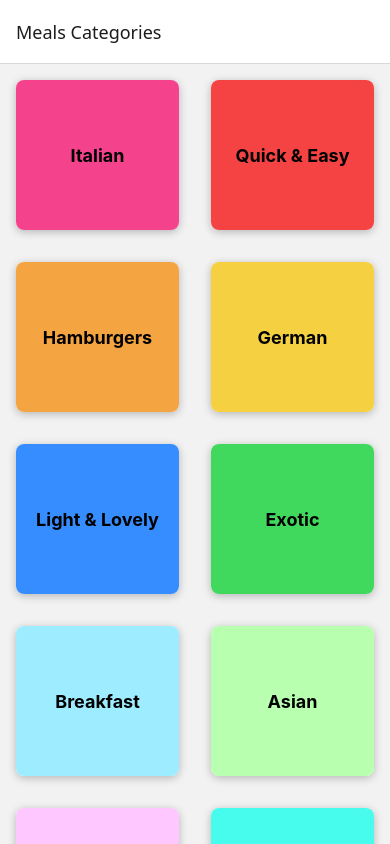
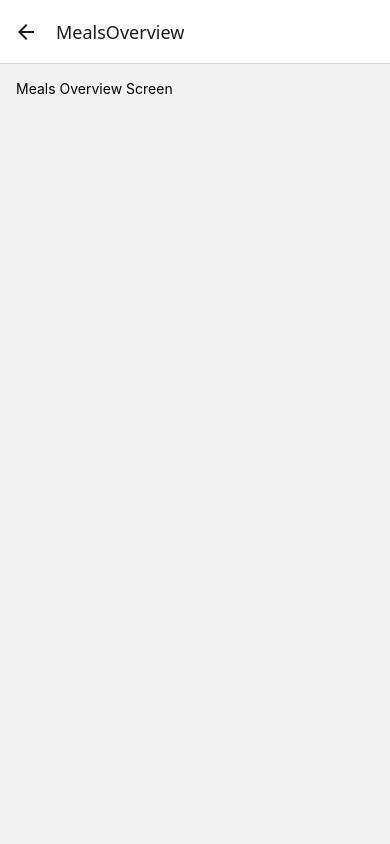
Before and after one commit to immanuelmathari/SpaceKitchenDemo, a React Native app: screen /MealsOverview in a window 390 px wide. Built offline with nearby package versions, Linux system fonts and the light colour scheme.

Commit message:
6.96 Implemeting Navigation Between Two Screens 21/02

```diff
--- a/App.js
+++ b/App.js
@@ -3,6 +3,7 @@
 import CategoriesScreen from './screens/CategoriesScreen';
 import { NavigationContainer } from '@react-navigation/native';
 import { createNativeStackNavigator } from '@react-navigation/native-stack';
+import MealsOverviewScreen  from './screens/MealsOverviewScreen';
 
 
 // we create a stack of screens
@@ -15,7 +16,8 @@
     <NavigationContainer>
       <Stack.Navigator>
         {/* we will register a screen that that will be managed by this navigator */}
-        <Stack.Screen name="Meals Categories" component={CategoriesScreen} />
+        <Stack.Screen name="MealsCategories" component={CategoriesScreen} />
+        <Stack.Screen name="MealsOverview" component={MealsOverviewScreen} />
       </Stack.Navigator>
       {/* <CategoriesScreen /> */}
     </NavigationContainer>
--- a/components/CategoryGridTile.js
+++ b/components/CategoryGridTile.js
@@ -1,11 +1,11 @@
 import { Platform, Pressable, StyleSheet, Text, View } from "react-native";
 
-function CategoryGridTile({title, color})
+function CategoryGridTile({title, color, onPress})
 {
     return (
         // <View style={[styles.gridItem,  {backgroundColor: color}]}>
         <View style={styles.gridItem}>
-            <Pressable android_ripple={{color: '#ccc'}} style={({ pressed }) => [styles.buttonContainer, pressed ? styles.buttonPressed : null]}>
+            <Pressable android_ripple={{color: '#ccc'}} style={({ pressed }) => [styles.buttonContainer, pressed ? styles.buttonPressed : null]} onPress={onPress}>
                 <View style={[styles.innerContainer, {backgroundColor: color}]}>
                     <Text style={styles.title}>{title}</Text>
                 </View>
--- a/screens/CategoriesScreen.js
+++ b/screens/CategoriesScreen.js
@@ -2,15 +2,21 @@
 import { CATEGORIES } from "../data/dummy-data";
 import CategoryGridTile from "../components/CategoryGridTile";
 
-function renderCategoryItem(itemData)
+
+
+function CategoriesScreen({ navigation })
 {
+    function renderCategoryItem(itemData)
+{
+        function pressHandler(itemData)
+        {
+            navigation.navigate('MealsOverview') // the name of the page we want to navigate and we use the name at the App.js
+        }
     return (
-        <CategoryGridTile title={itemData.item.title} color={itemData.item.color} />
+        <CategoryGridTile title={itemData.item.title} color={itemData.item.color} onPress={pressHandler} />
     )
 }
 
-function CategoriesScreen()
-{
     return <FlatList data={CATEGORIES} keyExtractor={((item) => item.id)} renderItem={renderCategoryItem} numColumns={2}/>
 }
 
--- /dev/null
+++ b/screens/MealsOverviewScreen.js
@@ -0,0 +1,19 @@
+import { StyleSheet, Text, View } from "react-native";
+
+function MealOverviewScreen()
+{
+    return (
+        <View style={styles.container}>
+            <Text>Meals Overview Screen</Text>
+        </View>
+    )
+}
+
+export default MealOverviewScreen;
+
+const styles = StyleSheet.create({
+    container: {
+        flex: 1,
+        padding: 16,
+    },
+});
```
